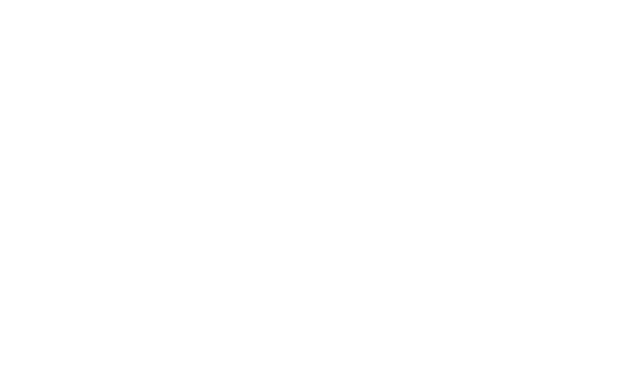
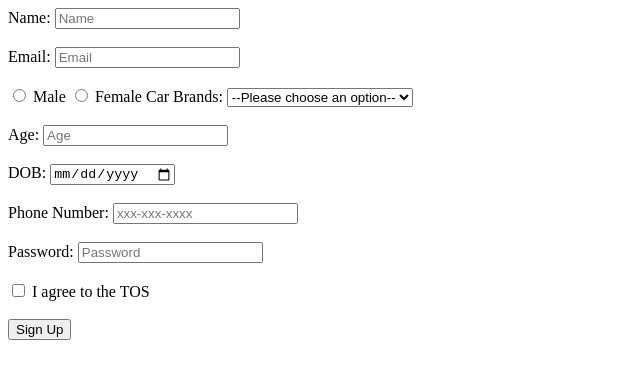
Before and after one commit to acciojob/signup-form-car-Debalina99, a website: page main.html in a window 1280 px wide. Shown: the whole page, without its empty margins (0-640 px from the left). Drawn offline with Linux system fonts and the light colour scheme.

Commit message:
created a submission

```diff
--- a/main.html
+++ b/main.html
@@ -8,6 +8,45 @@
 
 <body>
 	<!-- the entire body must be written by student -->
+<form method="post">
+	<label for="name">Name:</label>
+    <input type="text" id="name" name="name" placeholder="Name" required>
+    <br><br>
+    <label for="email">Email:</label>
+    <input type="email" id="email" name="email" placeholder="Email" required>
+    <br><br>
+	<input type="radio" id="gender_m" name="gender" value="male" required>
+    <label for="gender_m">Male</label>
+    <input type="radio" id="gender_f" name="gender" value="female" required>
+    <label for="gender_f">Female</label>
+	<label for="cars">Car Brands:</label>
+    <select id="cars" name="cars" required>
+      <option value="">--Please choose an option--</option>
+      <option value="Toyota">Toyota</option>
+      <option value="Honda">Honda</option>
+      <option value="Ford">Ford</option>
+      <option value="Tesla">Tesla</option>
+    </select>
+    <br><br>
+	<label for="age">Age:</label>
+    <input type="number" id="age" name="age" placeholder="Age" required>
+    <br><br>
+    <label for="dob">DOB:</label>
+    <input type="date" id="dob" name="dob" required>
+    <br><br>
+    <label for="tel">Phone Number:</label>
+    <input type="tel" id="tel" name="tel" placeholder="xxx-xxx-xxxx">
+    <br><br>
+    <label for="password">Password:</label>
+    <input type="password" id="password" name="password" placeholder="Password" required>
+    <br><br>
+	 <input type="checkbox" id="tos" name="tos" required>
+    <label for="tos">I agree to the TOS</label>
+    <br><br>
+
+    <button type="submit">Sign Up</button>
+</form>
+
     <script type="text/javascript" src="./script.js">
 </script>
 
```
